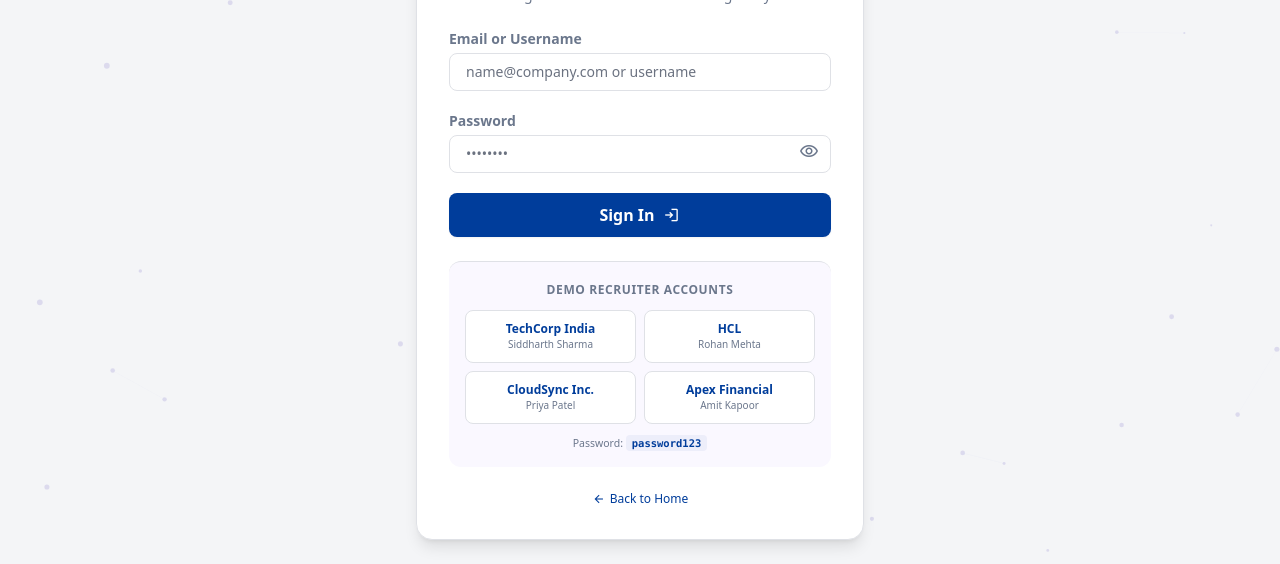
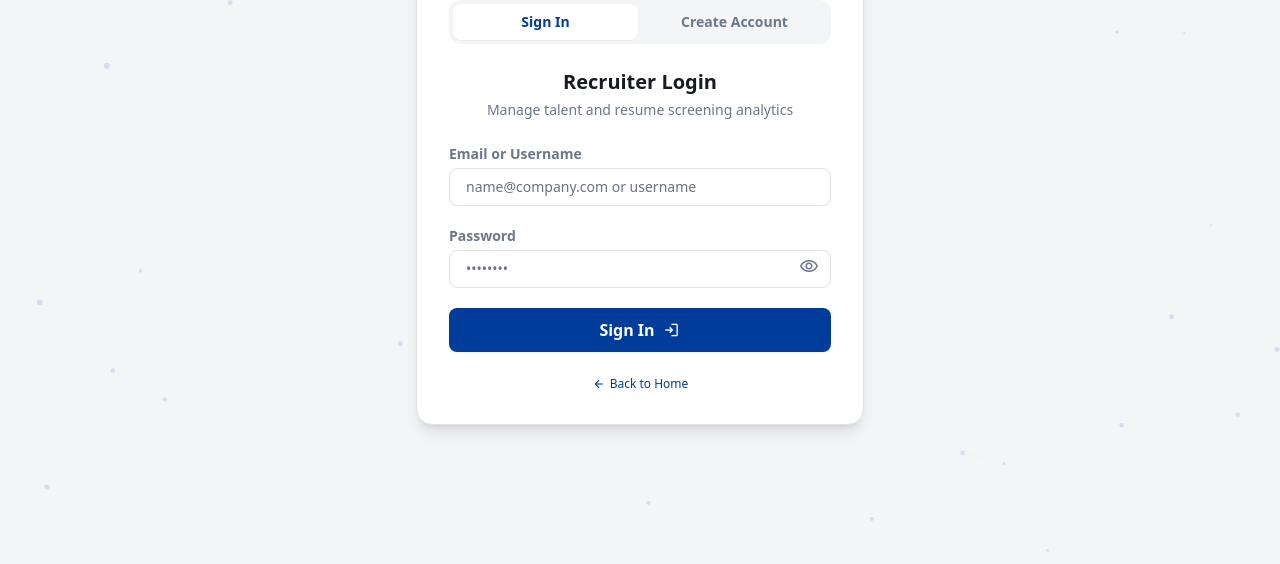
Before and after one commit to hari5555-5/stellarhire, a website: page portals/recruiter/login.html in a window 1280 px wide. Shown: the part 236-800 px from the top of the page. Drawn offline with nearby package versions, Linux system fonts and the light colour scheme; files whose address does not match are found by name.

Commit message:
remove demo credentials from recruiter login page

```diff
--- a/portals/recruiter/login.html
+++ b/portals/recruiter/login.html
@@ -93,35 +93,6 @@
                 </button>
             </form>
 
-            <!-- Demo Accounts -->
-            <div class="mt-6 pt-5 border-t border-border bg-surface rounded-xl p-4">
-                <span class="text-xs font-semibold text-neutral-subtle uppercase tracking-wider block mb-3 text-center">Demo Recruiter Accounts</span>
-                <div class="grid grid-cols-2 gap-2">
-                    <button type="button" onclick="fillRecruiter('recruiter@stellarhire.com')"
-                        class="flex flex-col items-center justify-center p-2.5 bg-white border border-border hover:border-primary hover:shadow-sm rounded-lg text-center transition-all duration-200">
-                        <span class="text-xs font-bold text-primary">TechCorp India</span>
-                        <span class="text-[10px] text-neutral-subtle">Siddharth Sharma</span>
-                    </button>
-                    <button type="button" onclick="fillRecruiter('recruiter@hcl.com')"
-                        class="flex flex-col items-center justify-center p-2.5 bg-white border border-border hover:border-primary hover:shadow-sm rounded-lg text-center transition-all duration-200">
-                        <span class="text-xs font-bold text-primary">HCL</span>
-                        <span class="text-[10px] text-neutral-subtle">Rohan Mehta</span>
-                    </button>
-                    <button type="button" onclick="fillRecruiter('recruiter@cloudsync.com')"
-                        class="flex flex-col items-center justify-center p-2.5 bg-white border border-border hover:border-primary hover:shadow-sm rounded-lg text-center transition-all duration-200">
-                        <span class="text-xs font-bold text-primary">CloudSync Inc.</span>
-                        <span class="text-[10px] text-neutral-subtle">Priya Patel</span>
-                    </button>
-                    <button type="button" onclick="fillRecruiter('recruiter@apex.com')"
-                        class="flex flex-col items-center justify-center p-2.5 bg-white border border-border hover:border-primary hover:shadow-sm rounded-lg text-center transition-all duration-200">
-                        <span class="text-xs font-bold text-primary">Apex Financial</span>
-                        <span class="text-[10px] text-neutral-subtle">Amit Kapoor</span>
-                    </button>
-                </div>
-                <div class="text-center text-[10.5px] text-neutral-subtle mt-3">
-                    Password: <code class="font-bold text-primary bg-primary/5 px-1.5 py-0.5 rounded">password123</code>
-                </div>
-            </div>
         </div>
 
         <!-- ══ REGISTER PANEL ══ -->
@@ -246,13 +217,6 @@
             document.getElementById('eye-icon-reg').innerText = show ? 'visibility_off' : 'visibility';
         });
 
-        // ── Quick-fill Demo ──
-        function fillRecruiter(email) {
-            document.getElementById('email').value = email;
-            document.getElementById('password').value = 'password123';
-            document.getElementById('error-banner').classList.add('hidden');
-        }
-        window.fillRecruiter = fillRecruiter;
 
         // ── Login Submit ──
         document.getElementById('login-form').addEventListener('submit', async (e) => {
```
